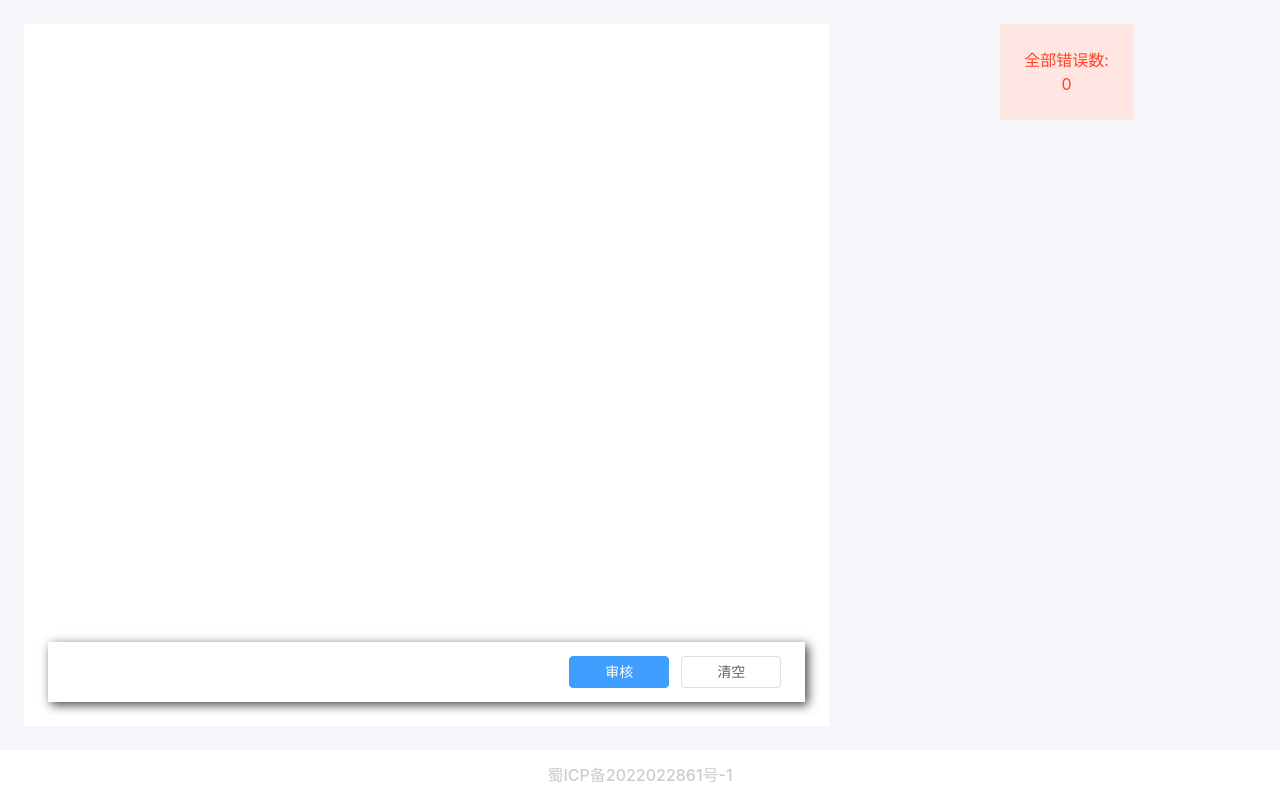
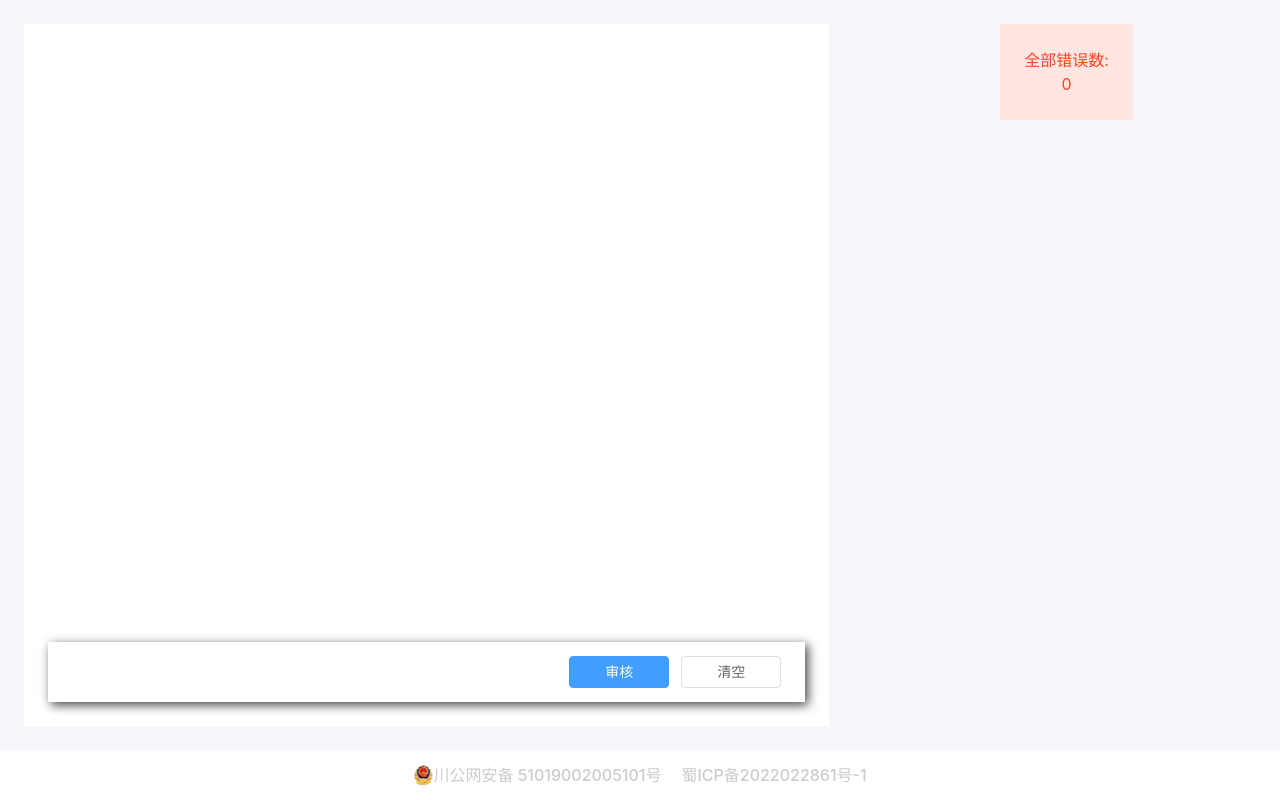
Before and after one commit to matrixyf/mistake-correction, a Vue app: page / in a window 1280 px wide. Built offline with nearby package versions, Linux system fonts and the light colour scheme.

Commit message:
FEAT: add police beian

```diff
--- a/src/components/Footer.vue
+++ b/src/components/Footer.vue
@@ -5,7 +5,13 @@
 -->
 <template>
   <div class="container">
-    <a class='icp' href="https://beian.miit.gov.cn/" target="_blank">蜀ICP备2022022861号-1</a>
+    <div class='wrapper'>
+      <img src="../assets/police.png">
+      <a class='police' target="_blank" href="http://www.beian.gov.cn/portal/registerSystemInfo?recordcode=51019002005101" >
+        川公网安备 51019002005101号
+      </a>
+      <a class='icp' href="https://beian.miit.gov.cn/" target="_blank">蜀ICP备2022022861号-1</a>
+    </div>
   </div>
 </template>
 
@@ -17,12 +23,24 @@
   width: 100%;
   height: 100%;
   position: relative;
-  .icp {
+  .wrapper {
     position: absolute;
-    display: block;
+    display: flex;
+    flex-direction: row;
+    align-items: center;
     top: 50%;
     left: 50%;
     transform: translate(-50%, -50%);
+    // text-decoration: none;
+  }
+  .police {
+    color: #ccc;
+    &:hover {
+      color: #666;
+    }
+  }
+  .icp {
+    margin-left: 20px;
     color: #ccc;
     &:hover {
       color: #666;
```
Also changed, not shown: src/assets/police.png (added).
